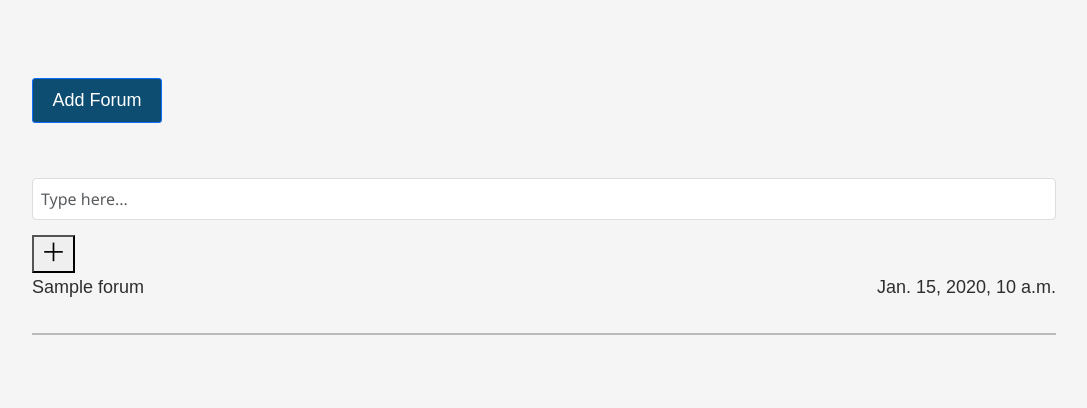
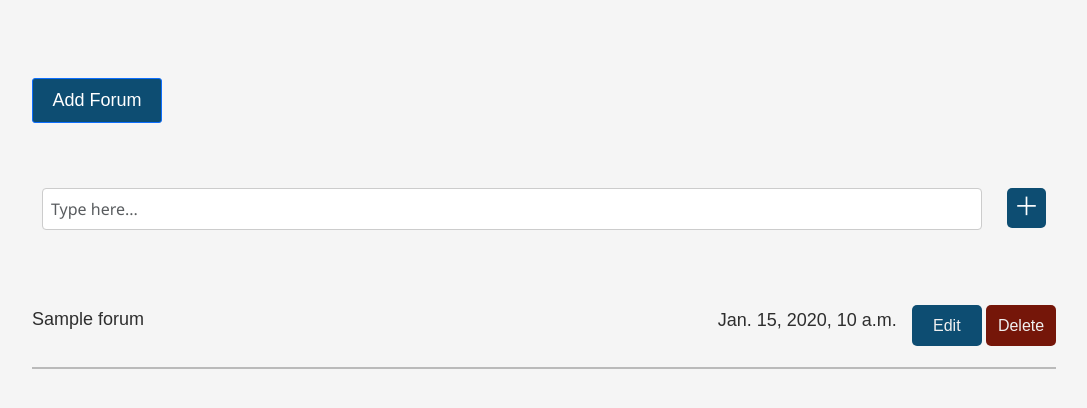
Before and after one commit to Andrew-arch477/-Group-portal, a Django app: page /forums/ in a window 1280 px wide, after a click on "Add Forum". Shown: the part 178-586 px from the top of the page, without its empty margins (96-1183 px from the left). Run offline with Django 5.2, Linux system fonts and the light colour scheme; a user stored in the database is signed in; tables that the repository leaves empty hold one stand-in row (values such as "Sample post").

Commit message:
Admin and moderator can delete and edit forums

```diff
--- a/forum/static/styles.css
+++ b/forum/static/styles.css
@@ -155,6 +155,107 @@
     border-top: 1px solid #ccc;
     z-index: 10;
 
+}
+
+.add_forum {
+    display: flex;
+    padding: 10px;
+    flex-direction: row;
+    margin-bottom: 50px;
+
+}
+
+.add_forum button {
+    background-color: #0d4d72;
+    color: white;
+    border: none;
+    border-radius: 5px;
+    cursor: pointer;
+    height: 40px;
+    margin-top: 5px;
+
+}
+
+.add_forum input {
+    border: 1px solid #ccc;
+    margin-right: 25px;
+    color: #0a0a0a;
+
+}
+
+.add_forum button:hover {
+    background-color: #053c5c;
+}
+
+.buttons_group_home {
+    margin-left: 15px;
+}
+
+.buttons_group_buttons_edit {
+    width: 70px;
+    height: 41px;
+    background-color: #0d4d72;
+    font-family: 'Hanken Grotesk', sans-serif;
+    color: #f0f0f0;
+    border: none;
+    border-radius: 5px;
+    margin-bottom: 5px;
+    transition: background-color 0.3s ease;
+}
+
+.buttons_group_buttons_edit:hover {
+    background-color: #053c5c;
+}
+
+.buttons_group_buttons_delete {
+    width: 70px;
+    height: 41px;
+    background-color: #751609;
+    font-family: 'Hanken Grotesk', sans-serif;
+    color: #f0f0f0;
+    border: none;
+    border-radius: 5px;
+    transition: background-color 0.3s ease;
+}
+
+.buttons_group_buttons_delete:hover {
+    background-color: #832c21;
+}
+
+.popup {
+    width: 100%;
+    height: 100%;
+    background-color: rgba(0, 0, 0, 0.5);
+    display: flex;
+    align-items: center;
+    justify-content: center;
+    z-index: 1000;
+}
+
+.popup_content {
+    position: fixed;
+    top: 50%;
+    left: 50%;
+    transform: translate(-50%, -50%);
+    background-color: white;
+    padding: 30px;
+    width: 500px;
+    max-width: 90%;
+    border-radius: 8px;
+    z-index: 1000;
+    box-shadow: 0 5px 15px rgba(0, 0, 0, 0.3);
+}
+
+.delete {
+    width: 70px;
+    height: 41px;
+    background-color: #751609;
+    font-family: 'Hanken Grotesk', sans-serif;
+    color: #f0f0f0;
+    border: none;
+    border-radius: 5px;
+    margin-bottom: 5px;
+    transition: background-color 0.3s ease;
 }
 
 .message_form input {
--- a/forum/templates/forums.html
+++ b/forum/templates/forums.html
@@ -42,7 +42,7 @@
           <button onclick="open_add_form()" class="btn btn-primary custom-btn">Add Forum</button>
         {% endif %}
         <div id="add_form" style="display: none;">
-            <form method="post" class="">
+            <form method="post" class="add_forum">
                 {% csrf_token %}
                 {{form.title}}
                 <button type="submit" class="send"><i class="las la-plus"></i></button>
@@ -53,8 +53,35 @@
         <div class="horizontal">
             <a href="{% url 'detailed_forum' forum_id=forum.id %}">{{ forum.title }}</a>
             <p>{{ forum.created_date }}</p>
+            {% if role == 'admin' or role == 'moderator' %}
+              <div class="buttons_group_home">
+                  <button type="button" onclick="open_edit_form('{{ forum.id }}')" class="buttons_group_buttons_edit">Edit</button>
+                  <button type="button" onclick="open_delete_form('{{ forum.id }}')" class="buttons_group_buttons_delete">Delete</button>
+              </div>
+            {% endif %}
+
         </div>
             <hr>
+        <div id="delete_form_{{ forum.id }}" class="popup" style="display: none;">
+          <div class="popup_content">
+              <form method="post">
+                  {% csrf_token %}
+                  <div class="popup-content"></div>
+                  <input type="hidden" name="delete_id" value="{{ forum.id }}">
+                  <p>Are you sure you want to delete this forum?</p>
+                  <button type="submit" name="delete" class="buttons_group_buttons_delete">Delete</button>
+                  <button type="button" onclick="close_delete_form('{{ forum.id }}')" class="buttons_group_buttons_edit">Close</button>
+              </form>
+          </div>
+        </div>
+        <div id="edit_form_{{ forum.id }}" style="display: none;">
+          <form method="post" class="add_forum">
+              {% csrf_token %}
+              <input type="hidden" name="edit_id" value="{{ forum.id }}">
+              <textarea name="title" class="form-control" rows="1" style="width: 90%;" required>{{ forum.title }}</textarea>
+              <button type="submit" class="save">Save</button>
+          </form>
+        </div>
 
         {% endfor %}
         {% endif %}
@@ -69,6 +96,21 @@
               "add_form"
           ).style.display = "block";
       }
+      function open_delete_form(forumId) {
+          document.getElementById(
+              `delete_form_${forumId}`
+          ).style.display = "block";
+      }
+      function close_delete_form(forumId) {
+        document.getElementById(
+            `delete_form_${forumId}`
+        ).style.display = "none";
+      }
+      function open_edit_form(forumId) {
+          document.getElementById(
+              `edit_form_${forumId}`
+          ).style.display = "block";
+      }
     </script>
 
 </body>
--- a/forum/views.py
+++ b/forum/views.py
@@ -91,6 +91,10 @@ class Forums(FormView):
     template_name = 'forums.html'
     success_url = '/forums/'
 
+    def dispatch(self, request, *args, **kwargs):
+        self.action = None
+        return super().dispatch(request, *args, **kwargs)
+
     def get(self, request):
         forums = Forum.objects.all().order_by('-created_date')
         user_role = self.request.user.profile.role
@@ -98,12 +102,38 @@ class Forums(FormView):
         context["css_file"] = 'styles.css'
         return render(request, 'forums.html', context)
 
+    def post(self, request, *args, **kwargs):
+        if "delete_id" in request.POST:
+            forum_id = request.POST.get("delete_id")
+            forum = Forum.objects.get(id=forum_id)
+
+            forum.delete()
+
+            return redirect('forums')
+        elif "edit_id" in request.POST:
+            edit_id = self.request.POST.get("edit_id")
+            #self.action = "edit"
+            forum = Forum.objects.get(id=edit_id)
+            forum.title = request.POST.get('title')
+            forum.save()
+            return redirect("forums")
+
+
+        return super().post(request, *args, **kwargs)
+
     def form_valid(self, form):
         if not self.request.user.is_authenticated:
             return redirect('login')
         title = form.cleaned_data['title']
 
-        Forum.objects.create(
+        edit_id = self.request.POST.get("edit_id")
+
+        if self.action == "edit" and edit_id:
+            forum = Forum.objects.get(id=edit_id)
+            forum.title = title
+            forum.save()
+        else:
+            Forum.objects.create(
             title=title
         )
 
```
